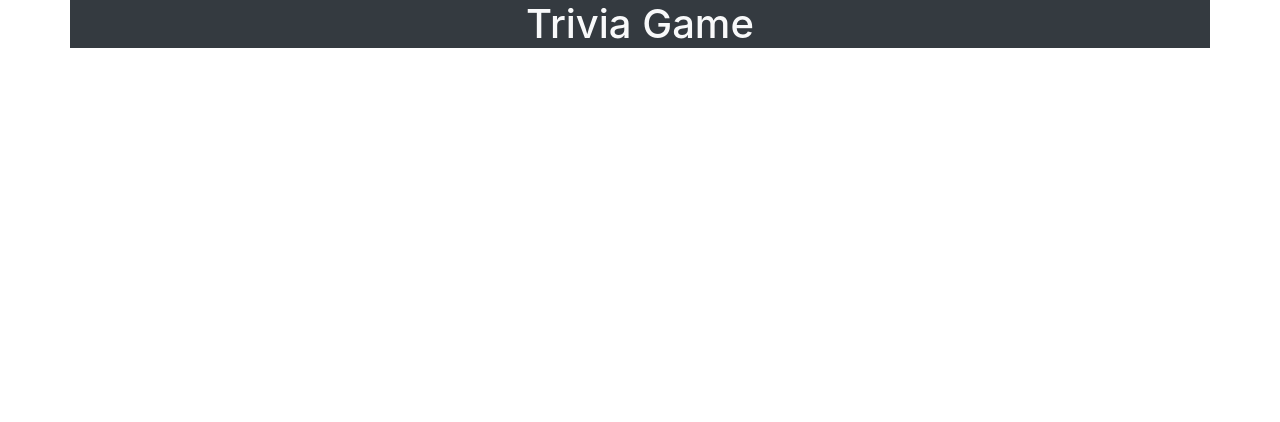
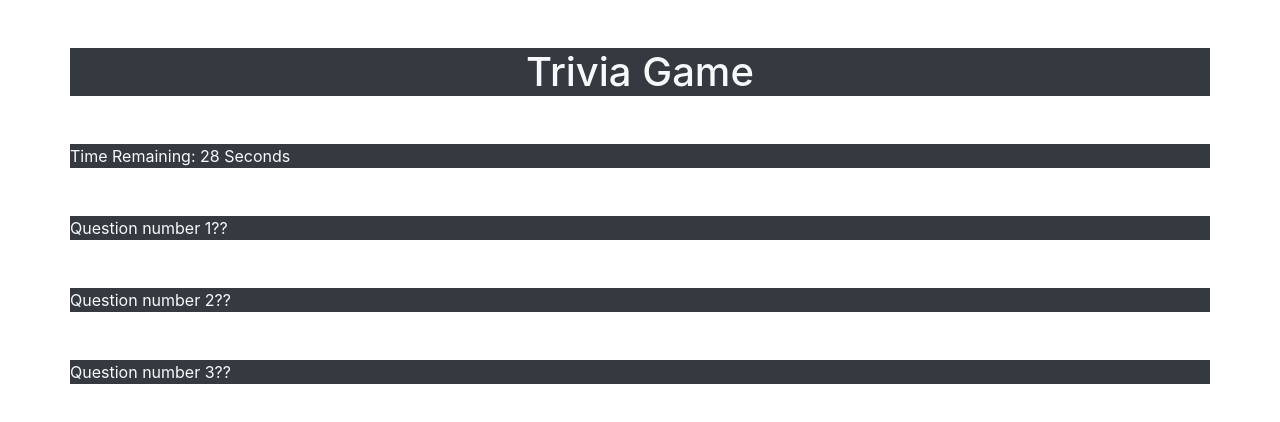
Before and after one commit to wesbragagt/TriviaGame, a plain HTML site: page index.html in a window 1280 px wide. Drawn offline with nearby package versions, Linux system fonts and the light colour scheme.

Commit message:
added first rows and question divs

```diff
--- a/index.html
+++ b/index.html
@@ -20,12 +20,18 @@
     <div class="container">
 
         <header>
-            <div class="row bg-dark">
+            <div class="row bg-dark mt-5">
                 <h1 class="m-auto text-center text-light">Trivia Game</h1>
             </div>
         </header>
 
+        <div class="row bg-dark mt-5 text-light">Time Remaining: 28 Seconds</div>
 
+        <div class="row bg-dark mt-5 text-light">Question number 1??</div>
+
+        <div class="row bg-dark mt-5 text-light">Question number 2??</div>
+
+        <div class="row bg-dark mt-5 text-light">Question number 3??</div>
 
     </div>
 
```
